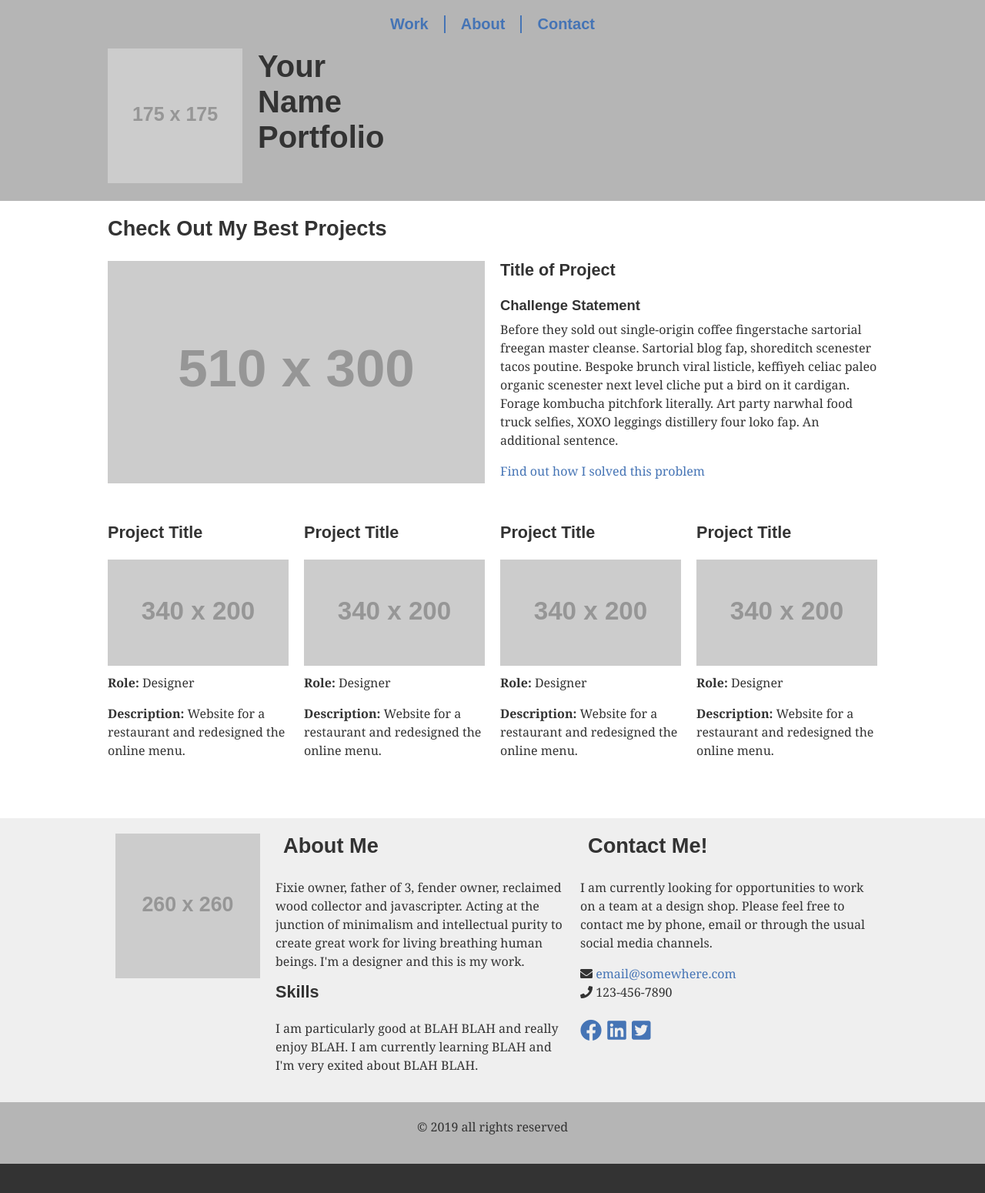
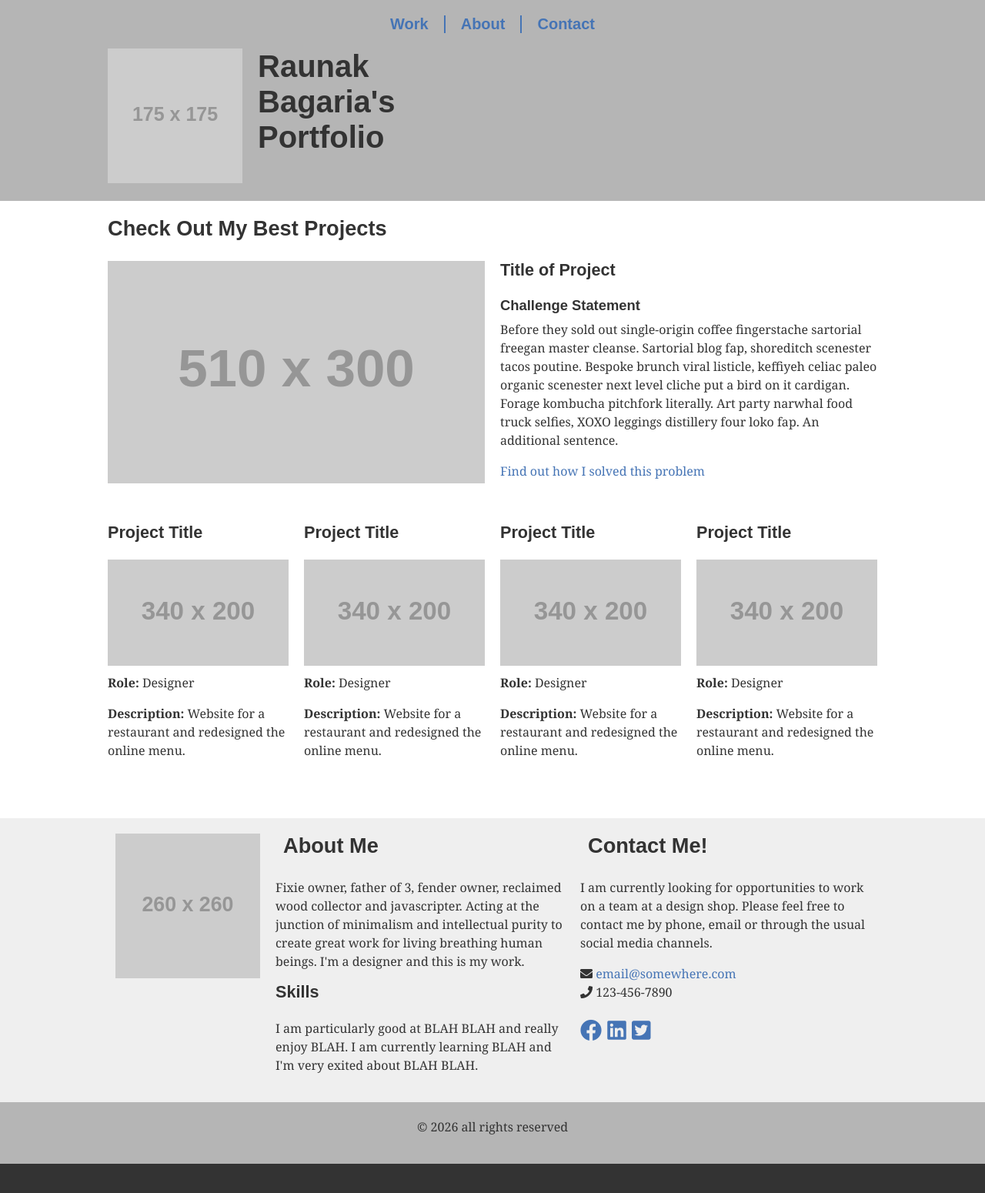
Before and after one commit to raunak-bagaria/Portfolio, a plain HTML site: page index.html in a window 1280 px wide. Shown: the top 1550 px of the page at 77% size. Drawn offline with nearby package versions, Linux system fonts and the light colour scheme; placeholder pictures from the web are drawn by us.

Commit message:
PES1UG23CS475

```diff
--- a/index.html
+++ b/index.html
@@ -4,7 +4,7 @@
 	<meta charset="UTF-8">
 
 	<!--/ /---- Put your name in the title of the page ----/ /-->
-	<title>Put Your Name Here</title>
+	<title>Raunak Bagaria</title>
 
 	<!--/ /-------- Normalize CSS --------/ /-->
 	<link href="https://cdnjs.cloudflare.com/ajax/libs/normalize/8.0.1/normalize.min.css" rel="stylesheet">
@@ -38,7 +38,7 @@
         <div class="wrapper">
 
 			<div class="logo-container">
-				<h1>Your<br>Name<br>Portfolio</h1>
+				<h1>Raunak<br>Bagaria's<br>Portfolio</h1>
 
 				<!-- ------------------------------------------------------
 				Note that the image of the logo is linked to the home page.
@@ -189,7 +189,7 @@
     ------------------------------------------------------- -->
     <footer class="primary">
     	<div class="wrapper">
-        	<p class="centered">&copy; 2019 all rights reserved</p>
+        	<p class="centered">&copy; 2026 all rights reserved</p>
         </div>
     </footer>
 
```
